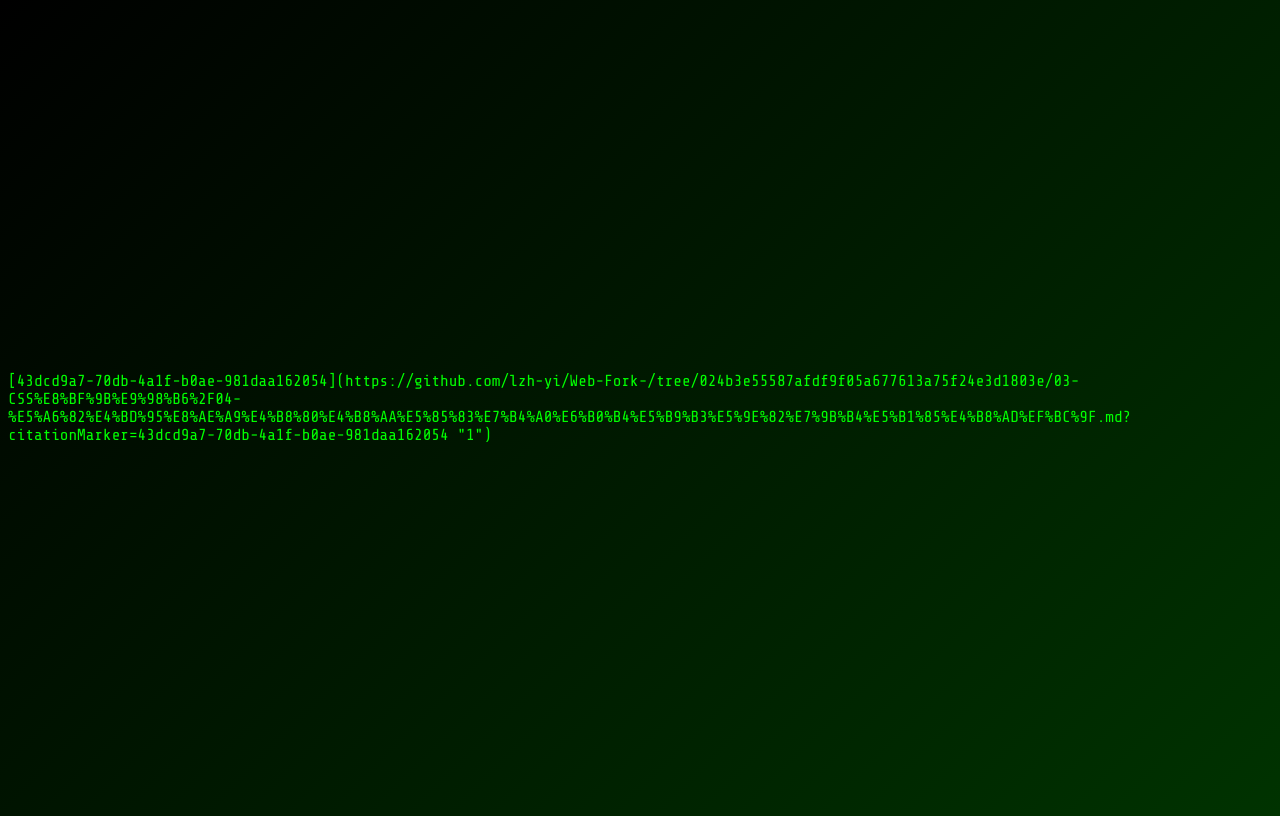
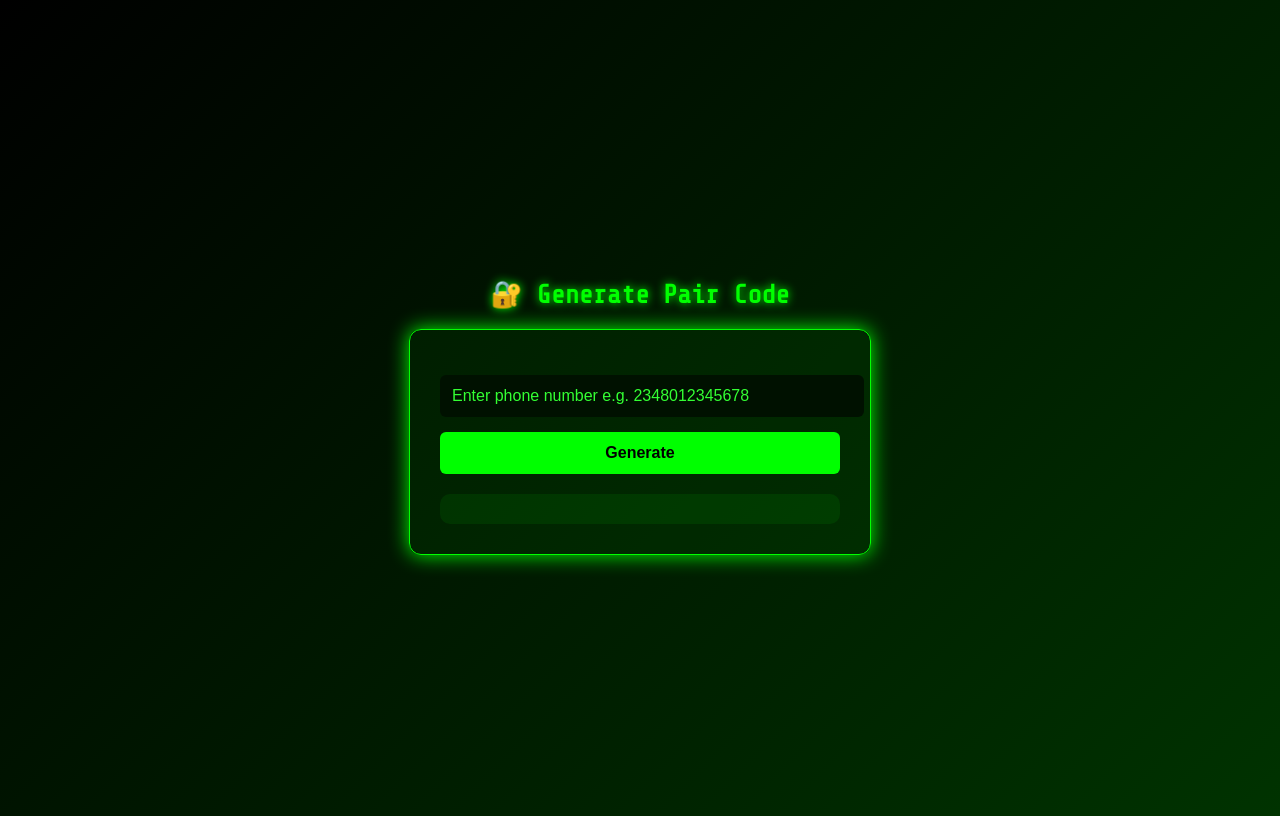
Before and after one commit to ogemdivictor1/SESSION-GENERATOR-X, a website: page public/pair.html in a window 1280 px wide. Drawn offline with nearby package versions, Linux system fonts and the light colour scheme.

Commit message:
Update pair.html

```diff
--- a/public/pair.html
+++ b/public/pair.html
@@ -15,6 +15,11 @@
       align-items: center;
       justify-content: center;
       height: 100vh;
+    }
+    h1 {
+      font-size: 26px;
+      margin-bottom: 20px;
+      text-shadow: 0 0 10px #00ff00;
     }
     .card {
       background: rgba(0,255,0,0.05);
@@ -60,4 +65,33 @@
     }
   </style>
 </head>
-[43dcd9a7-70db-4a1f-b0ae-981daa162054](https://github.com/lzh-yi/Web-Fork-/tree/024b3e55587afdf9f05a677613a75f24e3d1803e/03-CSS%E8%BF%9B%E9%98%B6%2F04-%E5%A6%82%E4%BD%95%E8%AE%A9%E4%B8%80%E4%B8%AA%E5%85%83%E7%B4%A0%E6%B0%B4%E5%B9%B3%E5%9E%82%E7%9B%B4%E5%B1%85%E4%B8%AD%EF%BC%9F.md?citationMarker=43dcd9a7-70db-4a1f-b0ae-981daa162054 "1")
+<body>
+  <h1>🔐 Generate Pair Code</h1>
+  <div class="card">
+    <input type="text" id="phoneNumber" placeholder="Enter phone number e.g. 2348012345678" />
+    <button onclick="generatePairCode()">Generate</button>
+    <div class="output" id="pairCodeOutput"></div>
+  </div>
+
+  <script>
+    async function generatePairCode() {
+      const number = document.getElementById("phoneNumber").value.trim();
+      if (!number) return alert("Phone number is required");
+
+      const res = await fetch(`/api/pair`, {
+        method: "POST",
+        headers: { "Content-Type": "application/json" },
+        body: JSON.stringify({ number })
+      });
+
+      const data = await res.json();
+      const output = document.getElementById("pairCodeOutput");
+      if (data.ok) {
+        output.innerText = `✅ Pair Code: ${data.code}\n📞 Phone: ${data.number}\n📤 Sent to WhatsApp`;
+      } else {
+        output.innerText = `❌ Error: ${data.message}`;
+      }
+    }
+  </script>
+</body>
+</html>
```
